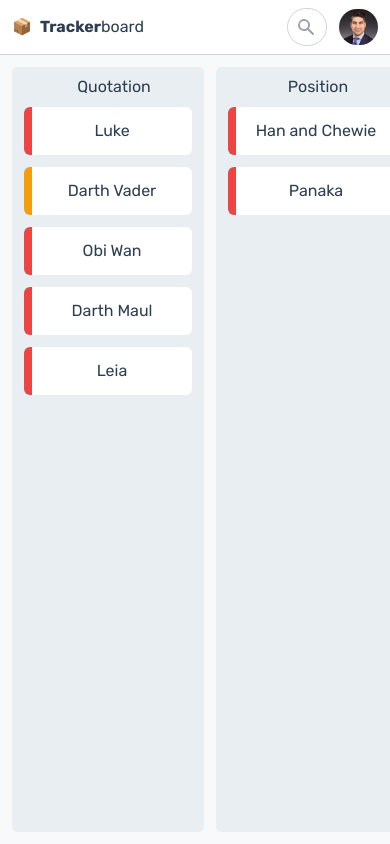
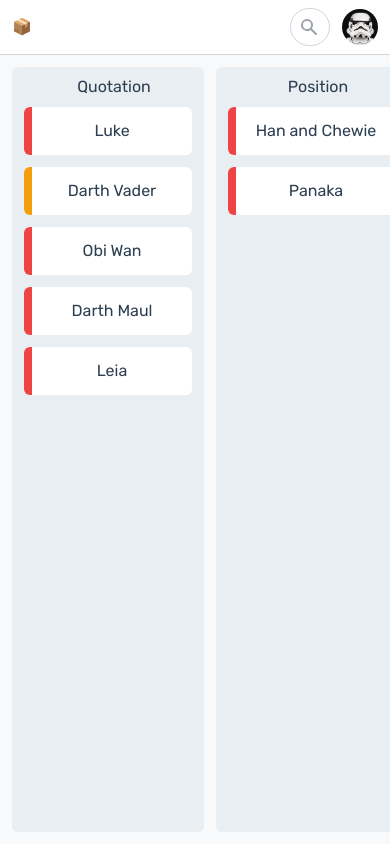
Before and after one commit to otonielguajardo/trackerboard-client, a Vue app: page /#/ in a window 390 px wide. Built offline with nearby package versions, Linux system fonts and the light colour scheme.

Commit message:
made some texts unselectable

```diff
--- a/src/components/Map.vue
+++ b/src/components/Map.vue
@@ -2,11 +2,11 @@
     <div>
         <div class="flex justify-between py-3">
             <div>
-                <span class="mr-2">Follow Pilot</span>
+                <span class="mr-2 select-none">Follow Pilot</span>
                 <input type="checkbox" v-model="followPilot" />
             </div>
             <div>
-                <span class="mr-2">Hide Stars</span>
+                <span class="mr-2 select-none">Hide Stars</span>
                 <input type="checkbox" v-model="hideBackground" />
             </div>
         </div>
--- a/src/components/Modal.vue
+++ b/src/components/Modal.vue
@@ -9,7 +9,7 @@
         <transition name="slide" appear>
             <div v-if="showComponent" class="modal-container">
                 <div class="modal-panel" v-if="showComponent">
-                    <div class="flex justify-between mb-3">
+                    <div class="flex justify-between mb-3 select-none">
                         {{ activeShipment.pilot.name }}
                         <button class="px-3 py-1 rounded-md bg-blue-500 text-white" @click="onClose()">
                             X
--- a/src/components/Navbar.vue
+++ b/src/components/Navbar.vue
@@ -1,9 +1,8 @@
 <template>
     <div class="navbar">
         <div class="sm:w-60 flex cursor-pointer mr-3" @click="toggleLanguage()">
-            <p class="sm:block truncate">
-                <strong> <span class="mr-2">📦</span>Tracker</strong>board
-            </p>
+            <span class="mr-2">📦</span>
+            <span class="hidden sm:block"><strong>Tracker</strong>board</span>
         </div>
         <div class="flex justify-end items-center w-full sm:w-1/2 md:w-1/3 lg:w-1/4">
             <SearchInput></SearchInput>
--- a/src/components/TrackboardItem.vue
+++ b/src/components/TrackboardItem.vue
@@ -10,7 +10,7 @@
         ></div>
         <div class="bg-white dark:bg-gray-900 p-3 rounded-l-none rounded-md mr-3 flex-grow">
             <!-- <p>{{ shipment.id }}</p> -->
-            <p>{{ shipment.pilot.name }}</p>
+            <p class="select-none">{{ shipment.pilot.name }}</p>
         </div>
     </div>
 </template>
```
Also changed, not shown: src/assets/img/light-user.png.
